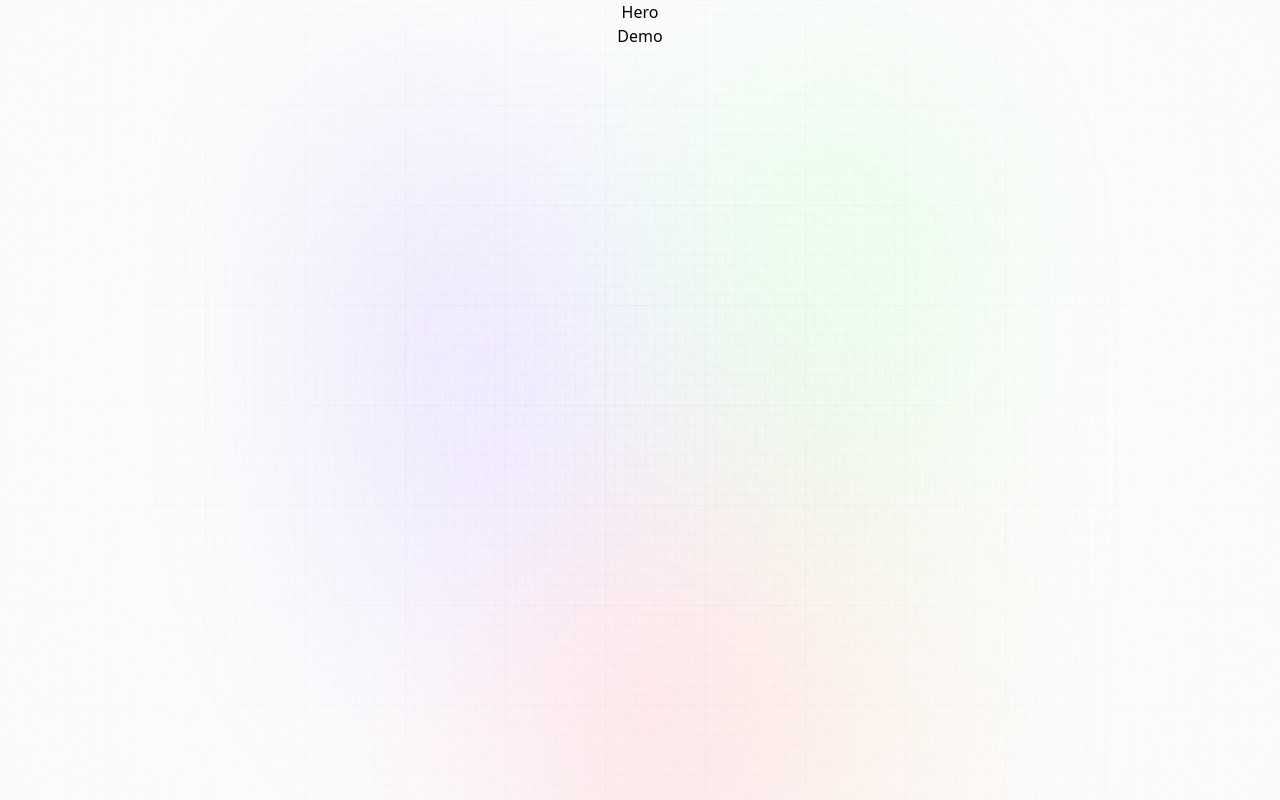
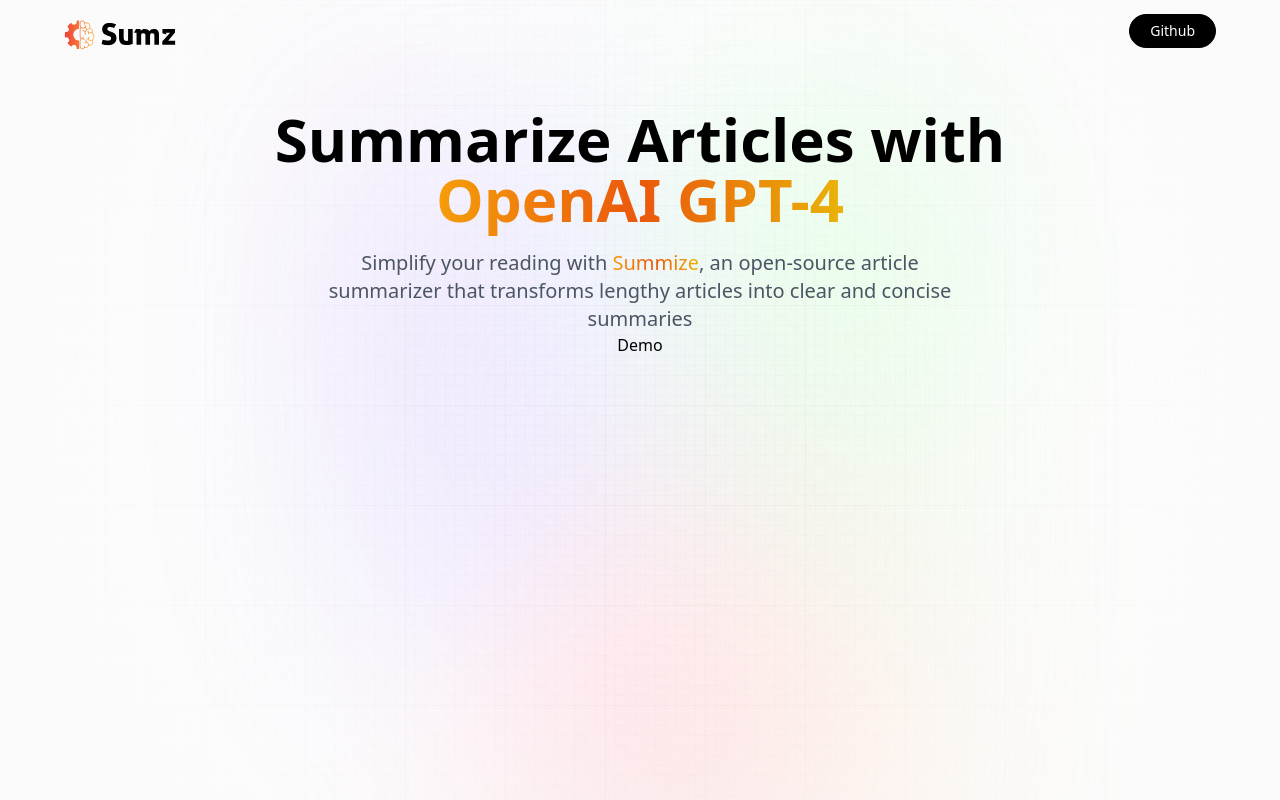
Before and after one commit to sanidhyy/ai-summarizer, a React (Vite) app: page / in a window 1280 px wide. Built offline with nearby package versions, Linux system fonts and the light colour scheme; a web font is replaced by a local one.

Commit message:
Hero section done

```diff
--- a/src/components/Hero.jsx
+++ b/src/components/Hero.jsx
@@ -1,7 +1,37 @@
 import React from "react";
 
+import { logo } from "../assets";
+
 const Hero = () => {
-  return <div>Hero</div>;
+  return (
+    <header className="w-full flex justify-center items-center flex-col">
+      <nav className="flex justify-between items-center w-full mb-10 pt-3">
+        <img src={logo} alt="Sumz" className="w-28 object-contain" />
+
+        <button
+          type="button"
+          onClick={() =>
+            window.open("https://github.com/Technical-Shubham-tech", "_blank")
+          }
+          className="black_btn"
+        >
+          Github
+        </button>
+      </nav>
+
+      <h1 className="head_text">
+        Summarize Articles with <br className="max-md:hidden" />
+        <span className="orange_gradient">OpenAI GPT-4</span>
+      </h1>
+
+      <h2 className="desc">
+        Simplify your reading with{" "}
+        <span className="orange_gradient">Summize</span>, an open-source article
+        summarizer that transforms lengthy articles into clear and concise
+        summaries
+      </h2>
+    </header>
+  );
 };
 
 export default Hero;
```
